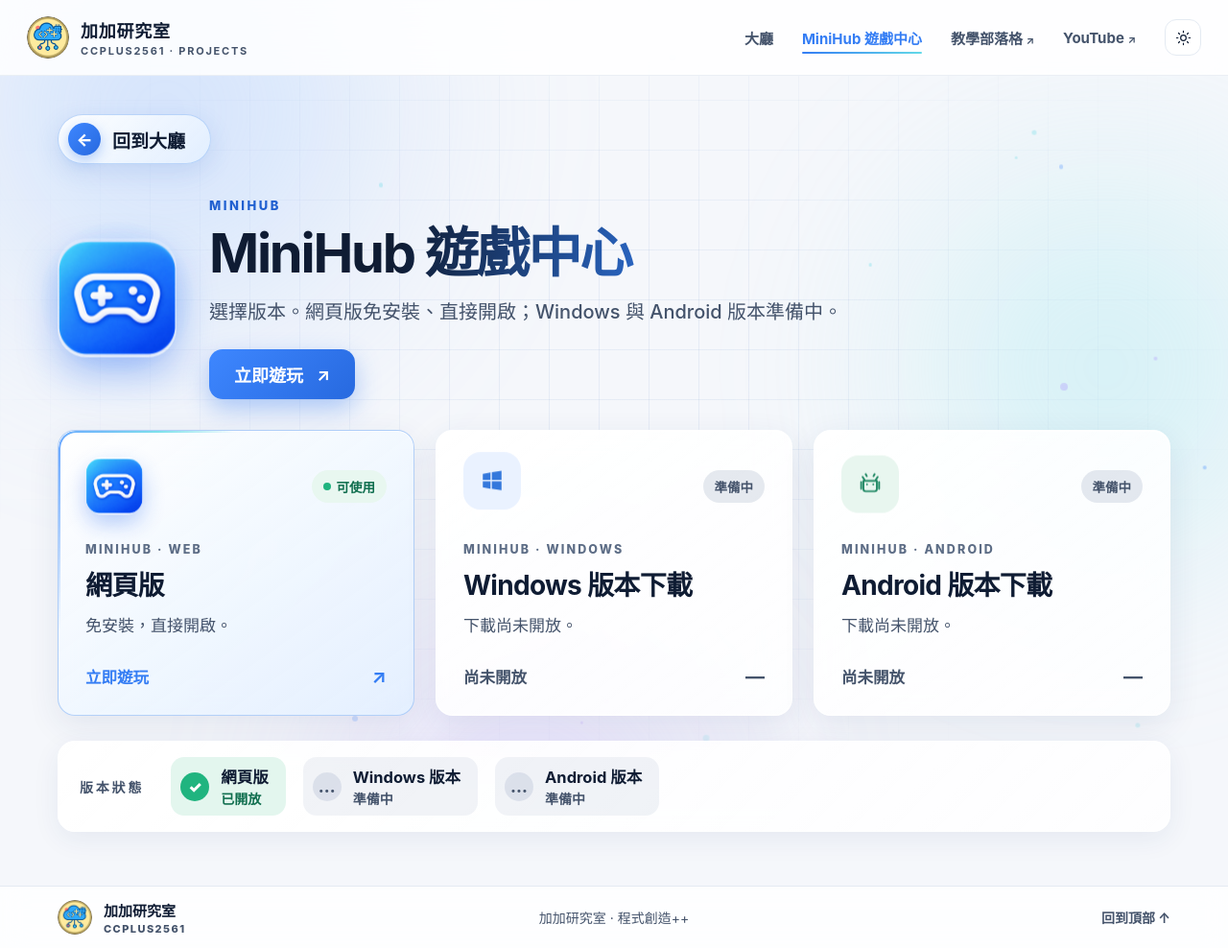
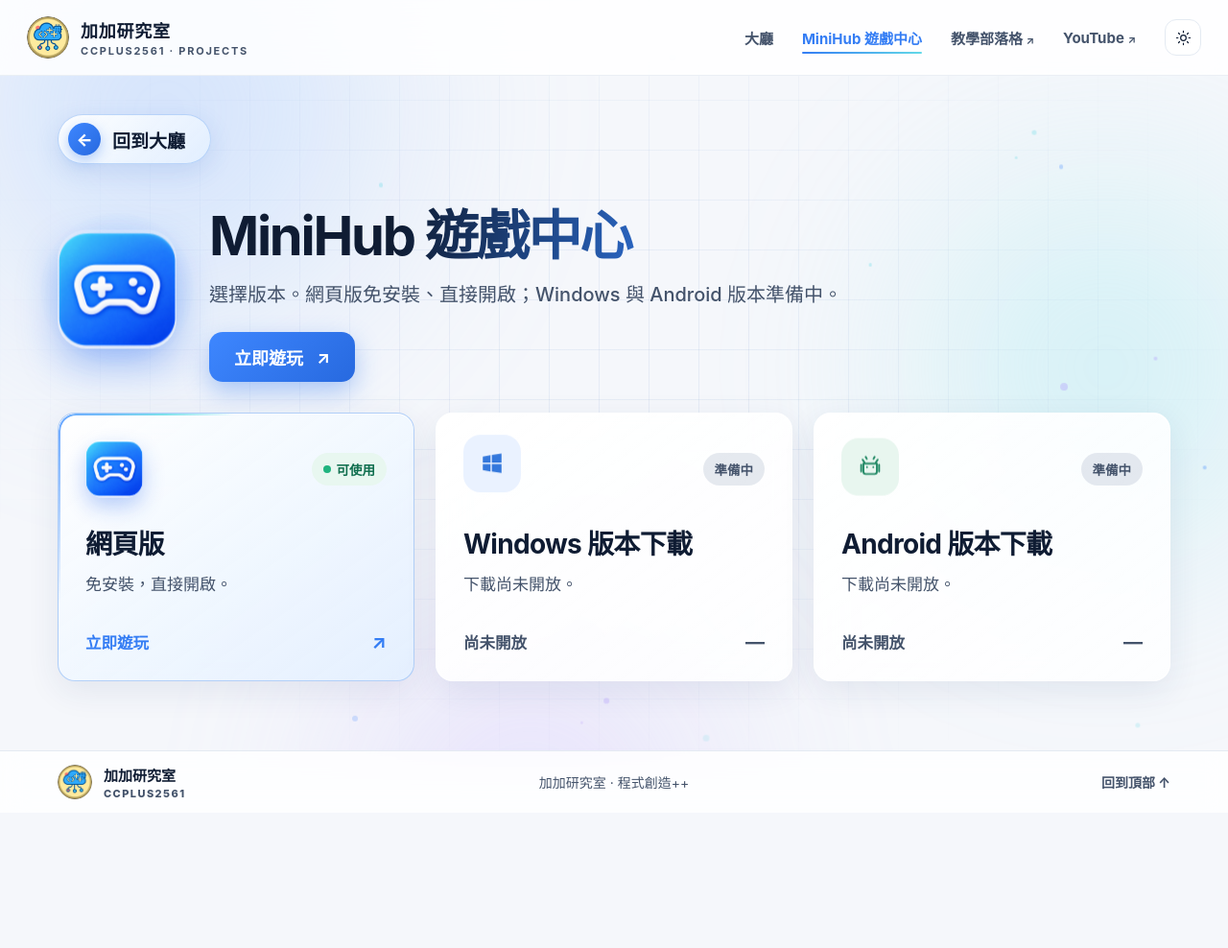
Before and after one commit to ccplus2561/ccplus2561.github.io, a plain HTML site: page projects/index.html in a window 1280 px wide. Shown: the whole page at 96% size. After the commit the page ends 847 px from the top, so only its background shows below. Drawn offline with Linux system fonts and the light colour scheme.

Commit message:
Add files via upload

```diff
--- a/assets/css/home.css
+++ b/assets/css/home.css
@@ -203,3 +203,14 @@ html[data-theme="dark"] .home-pill { background: linear-gradient(135deg, rgba(28
   .home-page .entrance-copy small { font-size: 15px; }
   .home-pill { font-size: 14.5px; }
 }
+
+/* ---- Mobile lobby cards: stacked layout ---- */
+@media (max-width: 700px) {
+  .home-page .entrance-grid { grid-template-columns: 1fr; gap: 14px; }
+  .home-page .entrance-card { flex-direction: column; align-items: flex-start; justify-content: space-between; gap: 22px; min-height: 176px; padding: 22px; }
+  .home-page .entrance-top { width: 100%; }
+  .home-page .entrance-icon, .home-page .entrance-icon-logo { width: 58px; height: 58px; flex: 0 0 58px; }
+  .home-page .entrance-copy { flex: none; width: 100%; padding-right: 40px; }
+  .home-page .entrance-copy strong { font-size: 23px; white-space: nowrap; }
+  .home-page .entrance-arrow { position: absolute; right: 22px; bottom: 20px; margin: 0; align-self: auto; }
+}
--- a/assets/css/projects.css
+++ b/assets/css/projects.css
@@ -147,3 +147,7 @@ html[data-theme="dark"] .mh-status-item.is-live small { color: #8be6c3; }
   .sub-page .project-card p { font-size: 16px; }
   .sub-page .page-hero .mh-hero-copy > p { font-size: 17.5px; }
 }
+
+/* labels removed: keep spacing */
+.sub-page .project-card h3 { margin-top: 26px; }
+.sub-page .projects-section { padding-bottom: 72px; }
--- a/projects/index.html
+++ b/projects/index.html
@@ -55,7 +55,6 @@
       <div class="mh-hero">
         <div class="mh-hero-logo"><img src="/assets/images/minihub_logo.png" alt="MiniHub Logo" width="124" height="124"></div>
         <div class="mh-hero-copy">
-          <div class="section-kicker">MINIHUB</div>
           <h1 id="page-title">MiniHub 遊戲中心</h1>
           <p>選擇版本。網頁版免安裝、直接開啟；Windows 與 Android 版本準備中。</p>
           <div class="mh-hero-actions"><a class="mh-cta" href="/MiniHub/">立即遊玩 <b aria-hidden="true">↗</b></a></div>
@@ -66,25 +65,19 @@
       <div class="project-grid" id="project-grid">
         <a class="project-card project-card-featured" href="/MiniHub/" data-search="minihub 網頁 網頁版 web 遊戲 game browser">
           <div class="project-card-top"><div class="project-icon icon-web icon-logo"><img src="/assets/images/minihub_logo_192.png" alt="" width="56" height="56"></div><span class="status-pill status-live"><i></i> 可使用</span></div>
-          <div class="project-label">MINIHUB · WEB</div><h3>網頁版</h3><p>免安裝，直接開啟。</p>
+          <h3>網頁版</h3><p>免安裝，直接開啟。</p>
           <div class="project-card-bottom"><span>立即遊玩</span><b aria-hidden="true">↗</b></div>
         </a>
         <div class="project-card" data-search="minihub windows pc desktop 電腦 桌面版 安裝包 更新包">
           <div class="project-card-top"><div class="project-icon icon-windows"><svg viewBox="0 0 24 24" aria-hidden="true"><path d="M3 5.2 10.4 4v7H3V5.2Zm8.7-1.4L21 2.4V11h-9.3V3.8ZM3 12.5h7.4v7L3 18.3v-5.8Zm8.7 0H21v8.6l-9.3-1.4v-7.2Z"/></svg></div><span class="status-pill status-planned">準備中</span></div>
-          <div class="project-label">MINIHUB · WINDOWS</div><h3>Windows 版本下載</h3><p>下載尚未開放。</p>
+          <h3>Windows 版本下載</h3><p>下載尚未開放。</p>
           <div class="project-card-bottom is-muted"><span>尚未開放</span><b aria-hidden="true">—</b></div>
         </div>
         <div class="project-card" data-search="minihub android mobile phone apk 手機 平板 行動版 安裝包 更新包">
           <div class="project-card-top"><div class="project-icon icon-android"><svg viewBox="0 0 24 24" aria-hidden="true"><path d="M7 8.2 5.3 5.5m11.7 2.7 1.7-2.7M6 9h12v7.3a2 2 0 0 1-2 2H8a2 2 0 0 1-2-2V9Zm-2 1v6m16-6v6M9 4.8 8 3m7 1.8L16 3"/><path d="M9.2 12.2h.01m5.6 0h.01"/></svg></div><span class="status-pill status-planned">準備中</span></div>
-          <div class="project-label">MINIHUB · ANDROID</div><h3>Android 版本下載</h3><p>下載尚未開放。</p>
+          <h3>Android 版本下載</h3><p>下載尚未開放。</p>
           <div class="project-card-bottom is-muted"><span>尚未開放</span><b aria-hidden="true">—</b></div>
         </div>
-      </div>
-      <div class="mh-status" aria-label="版本狀態">
-        <div class="mh-status-title">版本狀態</div>
-        <div class="mh-status-item is-live"><i aria-hidden="true">✓</i><span><b>網頁版</b><small>已開放</small></span></div>
-        <div class="mh-status-item"><i aria-hidden="true">…</i><span><b>Windows 版本</b><small>準備中</small></span></div>
-        <div class="mh-status-item"><i aria-hidden="true">…</i><span><b>Android 版本</b><small>準備中</small></span></div>
       </div>
     </section>
   </main>
```
Also changed, not shown: index.html (+0 -1 lines).
